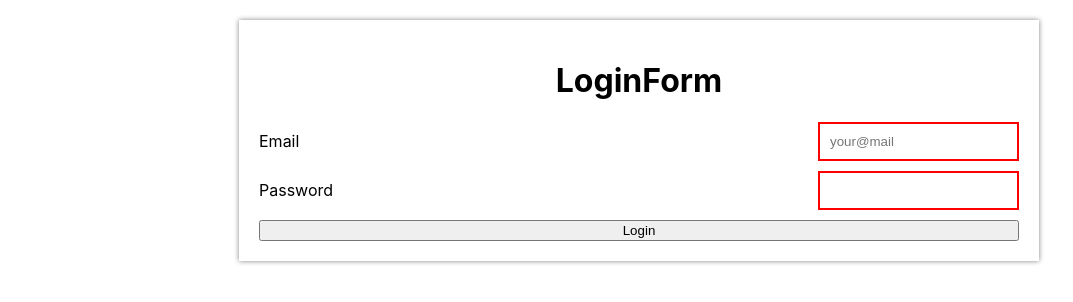
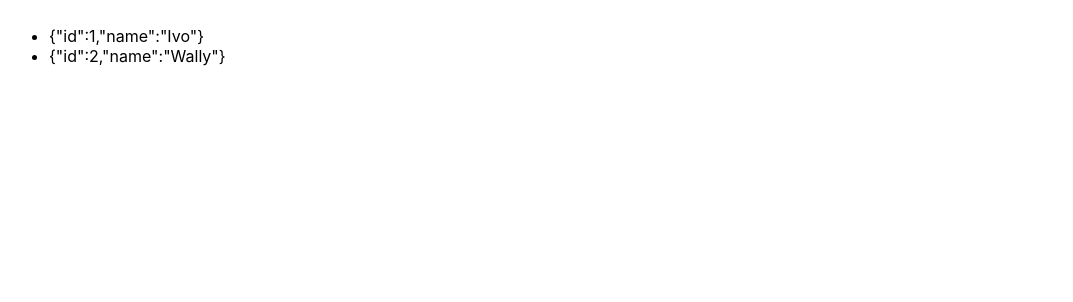
Before and after one commit to pecourses/pe2022-1-react-app, a React (Create React App) app: page / in a window 1280 px wide. Shown: the top 302 px of the page, without its empty margins (1-1074 px from the left). Built offline with nearby package versions, Linux system fonts and the light colour scheme.

Commit message:
UsersLoader base

```diff
--- a/src/App.js
+++ b/src/App.js
@@ -1,7 +1,7 @@
-import LoginForm from './components/LoginForm';
+import UsersLoader from './components/UsersLoader';
 
 function App() {
-  return <LoginForm />;
+  return <UsersLoader />;
 }
 
 export default App;
--- /dev/null
+++ b/src/components/UsersLoader/index.jsx
@@ -0,0 +1,37 @@
+import { Component } from 'react';
+
+class UsersLoader extends Component {
+  constructor(props) {
+    super(props);
+
+    this.state = {
+      users: [
+        { id: 1, name: 'Ivo' },
+        { id: 2, name: 'Wally' },
+      ],
+      isFetching: false,
+      error: null,
+      currentPage: 1,
+    };
+  }
+
+  render() {
+    const { users, isFetching, error } = this.state;
+
+    return (
+      <>
+        {error && <div>!!!ERROR!!!</div>}
+        {isFetching && <div>Loading. Please waite...</div>}
+        {!error && !isFetching && (
+          <ul>
+            {users.map(u => (
+              <li key={u.id}>{JSON.stringify(u)}</li>
+            ))}
+          </ul>
+        )}
+      </>
+    );
+  }
+}
+
+export default UsersLoader;
```
